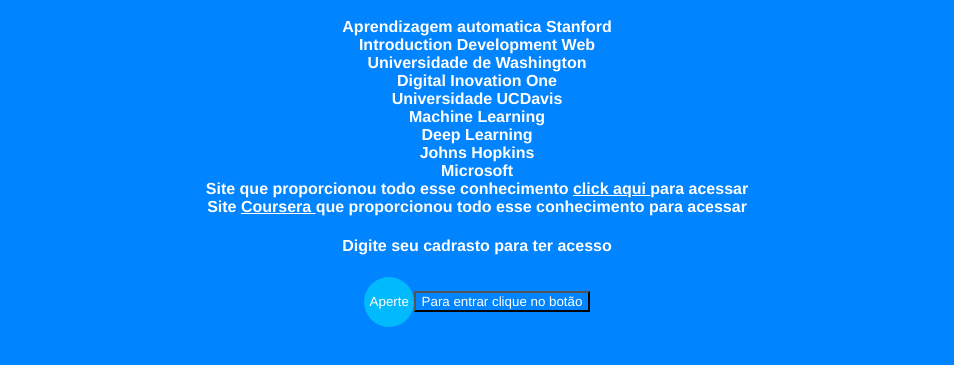
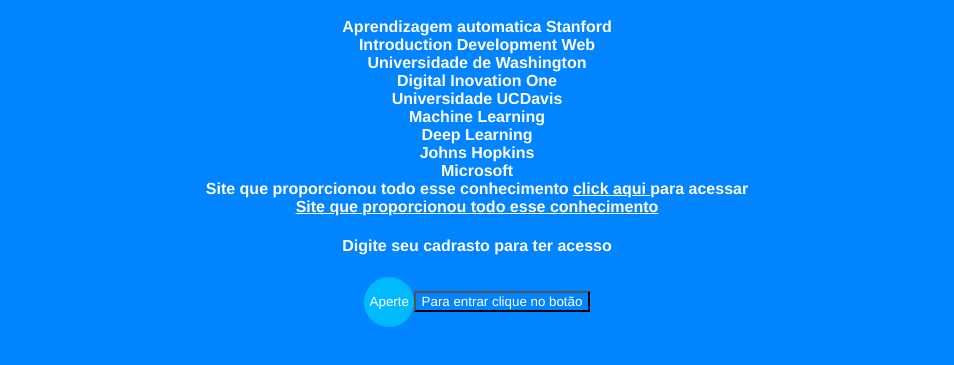
Before and after one commit to mateus2k20/Aprendizagem-HTML-CSS-E-Javascript., a plain HTML site: page index.html in a window 1280 px wide. Shown: the part 105-470 px from the top of the page, without its empty margins (163-1117 px from the left). Drawn offline with Linux system fonts and the light colour scheme; a script that the page names is missing.

Commit message:
Update index.html

```diff
--- a/index.html
+++ b/index.html
@@ -36,11 +36,10 @@
                     click aqui </a> para acessar
         </div>
 
-        <div>
-            Site
-                <a href="https://www.coursera.org/" data-linktype="external">
-                Coursera </a> que proporcionou todo esse conhecimento para acessar
-    </div>
+             <div>
+                <a href="https://www.coursera.org/"  aria-label="https://www.coursera.org/" >Site que proporcionou todo esse conhecimento </a>
+             </div>
+
 
         </div>
 
```
